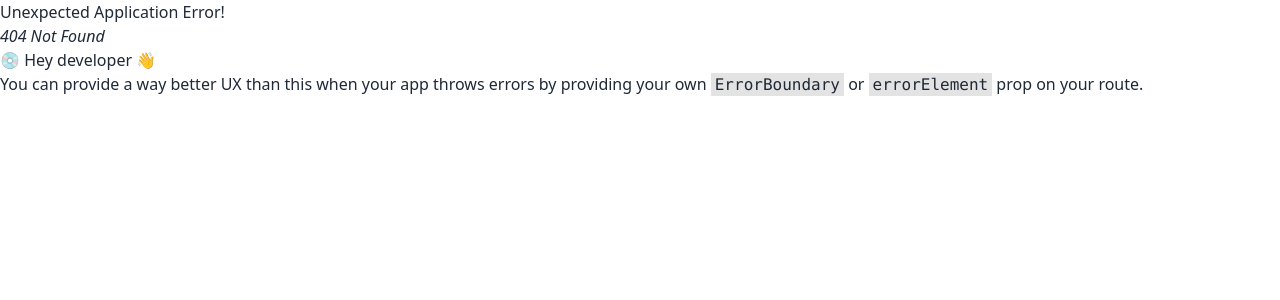
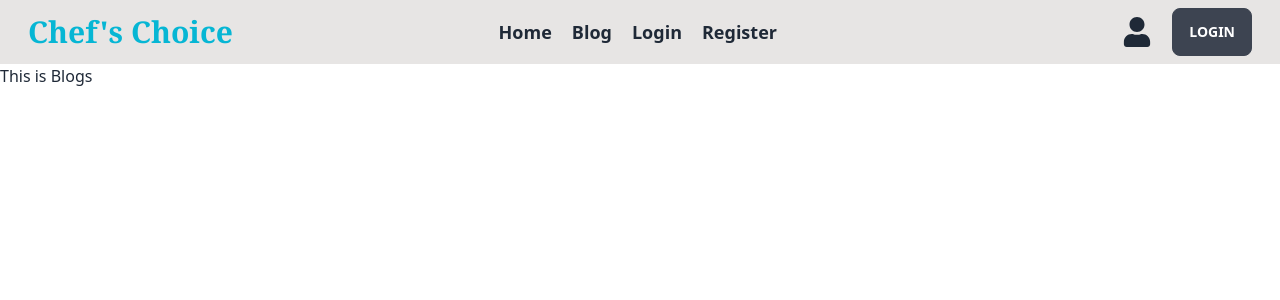
Before and after one commit to samsulalamasif/chefs-choice-client, a React (Vite) app: page /blog in a window 1280 px wide. Before the commit this address had no page. Shown: the top 300 px of the page. Built offline with nearby package versions, Linux system fonts and the light colour scheme.

Commit message:
header section added

```diff
--- a/package.json
+++ b/package.json
@@ -16,6 +16,7 @@
     "match-sorter": "^6.3.1",
     "react": "^18.2.0",
     "react-dom": "^18.2.0",
+    "react-icons": "^4.8.0",
     "react-router-dom": "^6.11.0",
     "sort-by": "^1.2.0"
   },
--- /dev/null
+++ b/src/components/Error/Error.jsx
@@ -0,0 +1,11 @@
+import React from 'react';
+
+const Error = () => {
+    return (
+        <div>
+            <h1>This page Error..........404</h1>
+        </div>
+    );
+};
+
+export default Error;
--- /dev/null
+++ b/src/components/Footer/Footer.jsx
@@ -0,0 +1,16 @@
+import React from 'react';
+import { Link } from 'react-router-dom';
+
+const Footer = () => {
+    return (
+        <div /* className="bg-gray-900 h-56 flex justify-center items-center" */>
+            {/* <Link to="/">
+                <h1 className="text-indigo-500 text-xl font-semibold">
+                    Copyright © 2023 Chef's Choice. All Rights Reserved.
+                </h1>
+            </Link> */}
+        </div>
+    );
+};
+
+export default Footer;
--- /dev/null
+++ b/src/components/Header/Header.jsx
@@ -0,0 +1,38 @@
+import React from 'react';
+import { Link } from 'react-router-dom';
+import { FaUser } from 'react-icons/fa';
+
+const Header = () => {
+    return (
+        <div className="navbar bg-stone-200">
+            <div className="navbar-start">
+                <div className="dropdown">
+                    <label tabIndex={0} className="btn btn-ghost lg:hidden">
+                        <svg xmlns="http://www.w3.org/2000/svg" className="h-5 w-5" fill="none" viewBox="0 0 24 24" stroke="currentColor"><path strokeLinecap="round" strokeLinejoin="round" strokeWidth="2" d="M4 6h16M4 12h8m-8 6h16" /></svg>
+                    </label>
+                    <ul tabIndex={0} className="dropdown-content mt-3 p-2 shadow bg-base-100 rounded-box w-52">
+                        <li><Link className='text-lg font-semibold' to="/">Home</Link></li>
+                        <li><Link className='text-lg font-semibold' to="/blog">Blog</Link></li>
+                        <li><Link className='text-lg font-semibold' to="/login">Login</Link></li>
+                        <li><Link className='text-lg font-semibold' to="/register">Register</Link></li>
+                    </ul>
+                </div>
+                <Link to="/" className="font-serif font-bold text-cyan-500 text-3xl pl-5">Chef's Choice</Link>
+            </div>
+            <div className="navbar-center hidden lg:flex">
+                <ul className="flex gap-5">
+                    <li><Link className='text-lg font-semibold' to="/">Home</Link></li>
+                    <li><Link className='text-lg font-semibold' to="/blog">Blog</Link></li>
+                    <li><Link className='text-lg font-semibold' to="/login">Login</Link></li>
+                    <li><Link className='text-lg font-semibold' to="/register">Register</Link></li>
+                </ul>
+            </div>
+            <div className="navbar-end pr-5">
+                <p className='pr-5'><FaUser size={30}></FaUser></p>
+                <a className="btn">Login</a>
+            </div>
+        </div>
+    );
+};
+
+export default Header;
--- a/src/layouts/Main.jsx
+++ b/src/layouts/Main.jsx
@@ -1,9 +1,16 @@
 import React from 'react';
+import { Outlet } from 'react-router-dom';
+import Header from '../components/Header/Header';
+import Footer from '../components/Footer/Footer';
 
 const Main = () => {
     return (
         <div>
-            <h1 className='text-5xl text-center'>This is main</h1>
+            <Header></Header>
+            <div className='className="md:min-h-[calc(100vh-100px)]'>
+                <Outlet></Outlet>
+            </div>
+            <Footer></Footer>
         </div>
     );
 };
--- /dev/null
+++ b/src/pages/Blogs/Blogs.jsx
@@ -0,0 +1,11 @@
+import React from 'react';
+
+const Blogs = () => {
+    return (
+        <div>
+            <h1>This is Blogs</h1>
+        </div>
+    );
+};
+
+export default Blogs;
--- /dev/null
+++ b/src/pages/Home/Home.jsx
@@ -0,0 +1,13 @@
+import React from 'react';
+import Navbar from '../Navbar/Navbar';
+
+const Home = () => {
+    return (
+        <div>
+            <h1>This is home</h1>
+            <Navbar></Navbar>
+        </div>
+    );
+};
+
+export default Home;
--- /dev/null
+++ b/src/pages/Login/Login.jsx
@@ -0,0 +1,11 @@
+import React from 'react';
+
+const Login = () => {
+    return (
+        <div>
+            <h1>This is Login</h1>
+        </div>
+    );
+};
+
+export default Login;
--- /dev/null
+++ b/src/pages/Navbar/Navbar.jsx
@@ -0,0 +1,11 @@
+import React from 'react';
+
+const Navbar = () => {
+    return (
+        <div>
+            <h1>Navbar</h1>
+        </div>
+    );
+};
+
+export default Navbar;
--- /dev/null
+++ b/src/pages/Register/Register.jsx
@@ -0,0 +1,11 @@
+import React from 'react';
+
+const Register = () => {
+    return (
+        <div>
+            <h1>This is Register page</h1>
+        </div>
+    );
+};
+
+export default Register;
--- a/src/routes/Routes.jsx
+++ b/src/routes/Routes.jsx
@@ -1,11 +1,35 @@
 import React from 'react';
 import { createBrowserRouter } from 'react-router-dom';
 import Main from '../layouts/Main';
+import Error from '../components/Error/Error';
+import Home from '../pages/Home/Home';
+import Login from '../pages/Login/Login';
+import Register from '../pages/Register/Register';
+import Blogs from '../pages/Blogs/Blogs';
 
 const router = createBrowserRouter([
     {
         path: "/",
-        element: <Main></Main>
+        element: <Main></Main>,
+        errorElement: <Error></Error>,
+        children: [
+            {
+                path: "/",
+                element: <Home></Home>
+            },
+            {
+                path: "login",
+                element: <Login></Login>
+            },
+            {
+                path: "register",
+                element: <Register></Register>
+            },
+            {
+                path: "blog",
+                element: <Blogs></Blogs>
+            },
+        ]
     }
 ])
 
```
Also changed, not shown: 1 other file (tests, documents, lock files or other folders).
